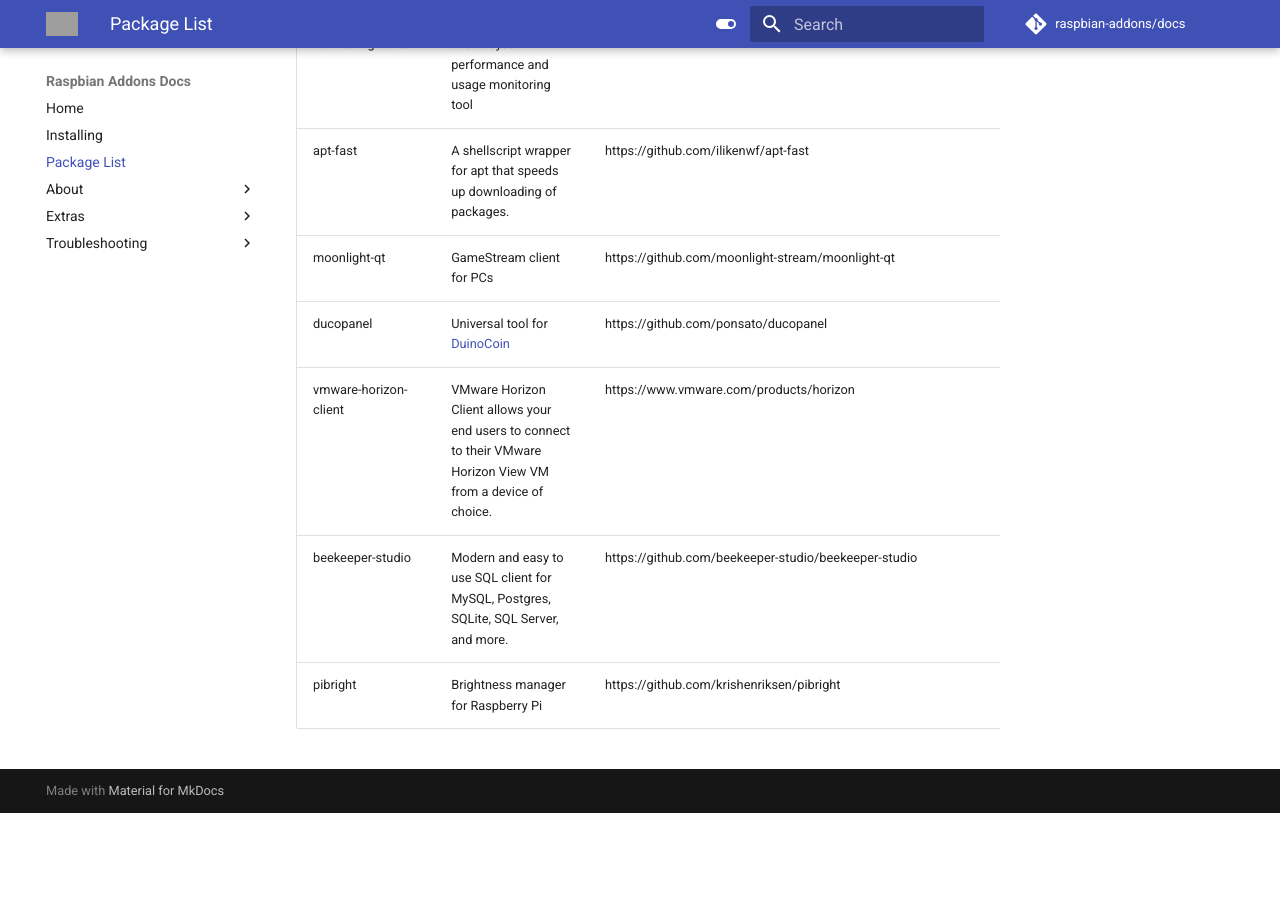
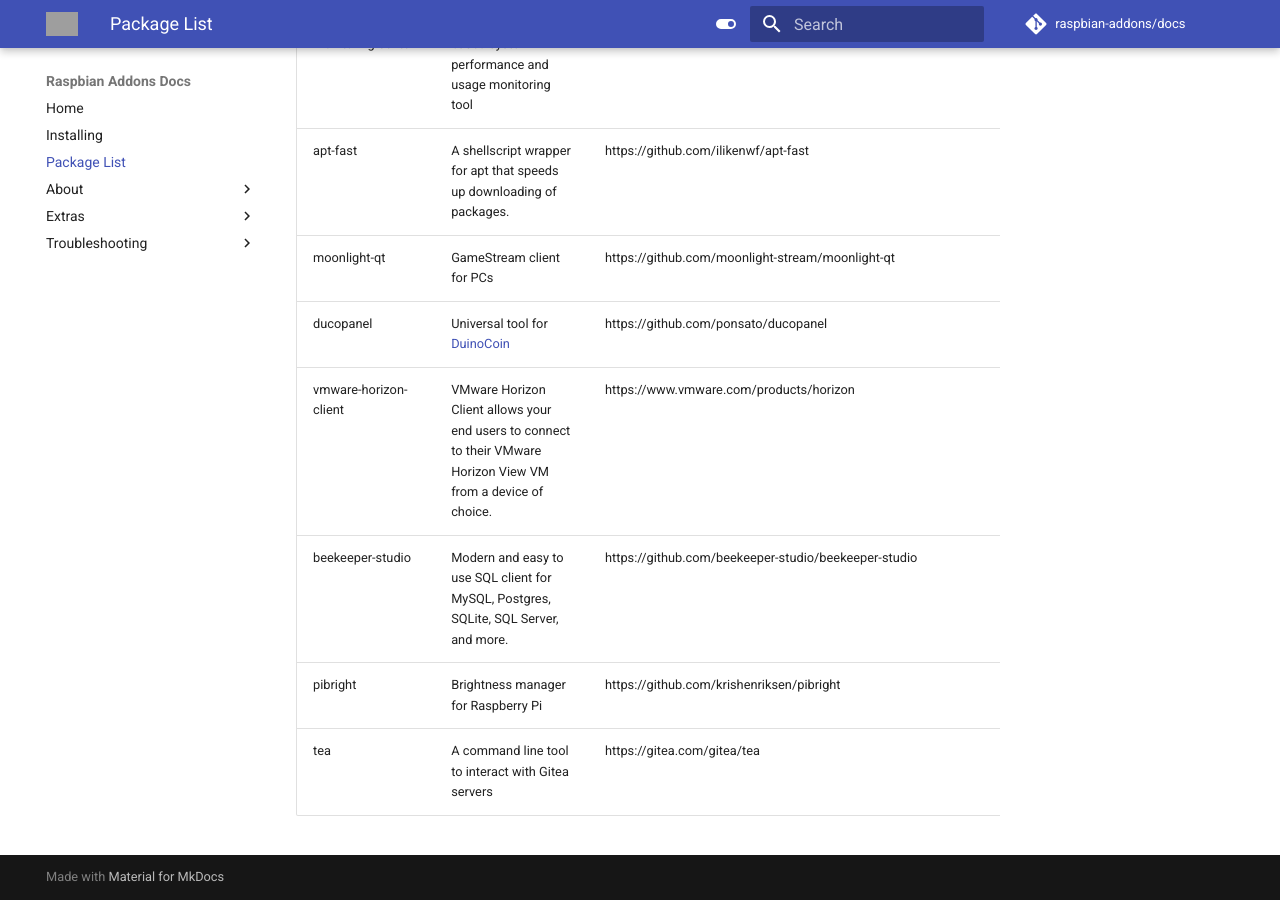
Before and after one commit to raspbian-addons/docs, an MkDocs documentation site: the page built from docs/package-list.md, in a window 1280 px wide and 900 px high, scrolled down 20463 px. Built offline with MkDocs 1.6.1 and Material for MkDocs 9.7.7, drawn with Linux system fonts in a browser that asks for light colours; comment, search, counter and statistics services are not loaded; before the commit the page ends 21276 px from its top, so only the background shows below that; grey boxes are pictures that could not be loaded.

Commit message:
packagelist: add tea (#30)

```diff
--- a/docs/package-list.md
+++ b/docs/package-list.md
@@ -255,3 +255,4 @@
 | vmware-horizon-client | VMware Horizon Client allows your end users to connect to their VMware Horizon View VM from a device of choice. | https://www.vmware.com/products/horizon |
 | beekeeper-studio | Modern and easy to use SQL client for MySQL, Postgres, SQLite, SQL Server, and more. | https://github.com/beekeeper-studio/beekeeper-studio |
 | pibright | Brightness manager for Raspberry Pi | https://github.com/krishenriksen/pibright |
+| tea | A command line tool to interact with Gitea servers | https://gitea.com/gitea/tea |
```
